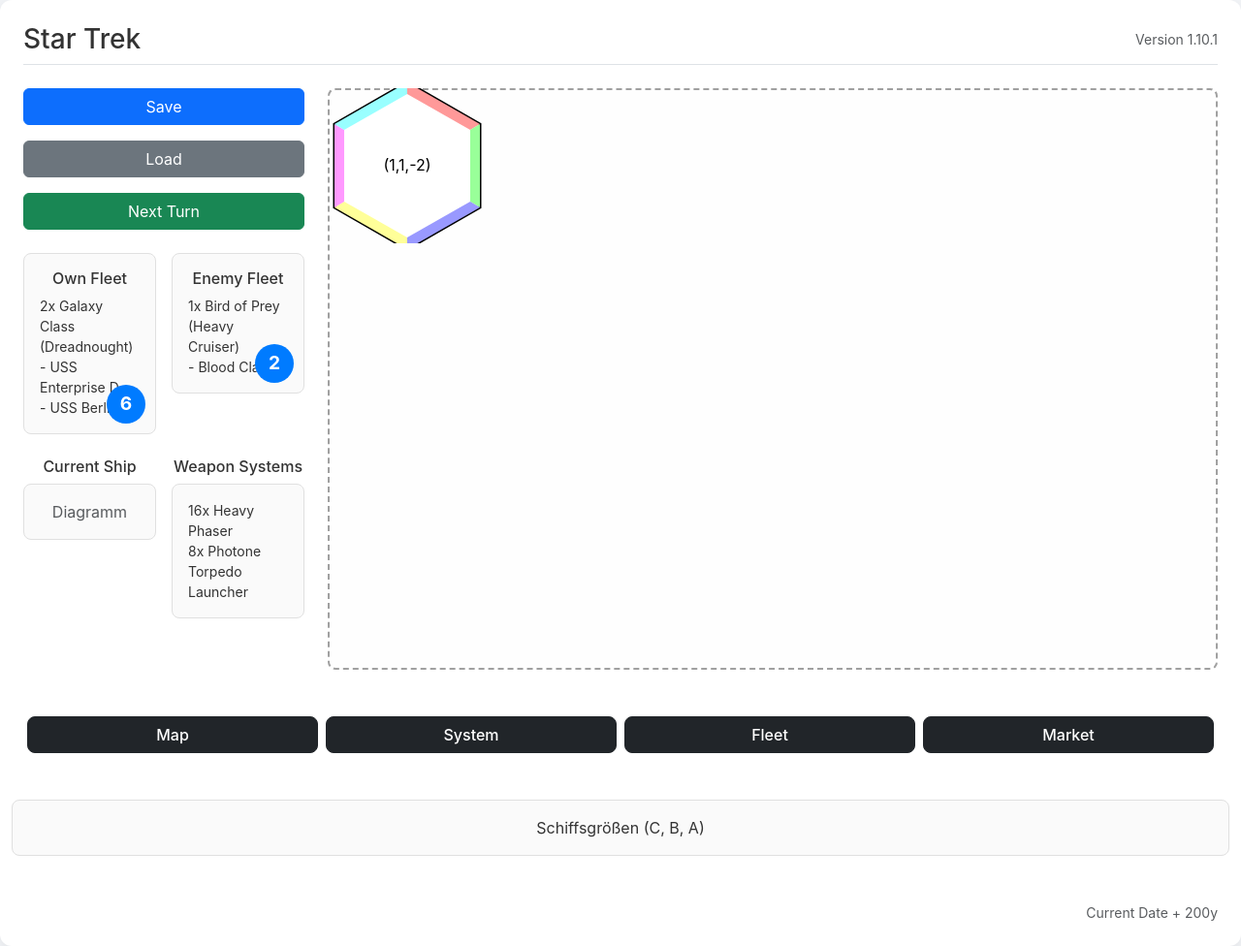
After one commit to Rollo420/star-trek-clone, a Django app: page /karte/map/ in a window 1280 px wide. The commit adds this page. Shown: the whole page at 97% size. Run offline with Django 5.2, Linux system fonts and the light colour scheme; tables that the repository leaves empty hold one stand-in row (values such as "Sample post"); some libraries are stand-ins or nearby versions.

Commit message:
`Added hexagonal map generation and display functionality`

```diff
--- a/app/karte/static/app.css
+++ b/app/karte/static/app.css
@@ -67,3 +67,9 @@ body {
     right: 10px;
     /* Positioniert den Kreis 10px vom rechten Rand */
 }
+
+.hex-cell {
+    fill: #f0f0f0;
+    stroke: #ccc;
+    stroke-width: 1;
+}
--- /dev/null
+++ b/app/karte/static/js/map-logic.js
@@ -0,0 +1,34 @@
+document.addEventListener('DOMContentLoaded', () => {
+    // Variable, die das aktuell ausgewählte Sechseck speichert
+    let selectedHex = null;
+
+    // Wähle alle interaktiven Sechsecke aus
+    const hexes = document.querySelectorAll('.hex-interactive');
+
+    // Definiere die Farbe für die Auswahl
+    const selectionColor = '#00ff00'; // Hellgrün
+
+    hexes.forEach(hex => {
+        hex.addEventListener('click', () => {
+            // Wenn bereits ein Sechseck ausgewählt ist, setze seine Farben zurück
+            if (selectedHex) {
+                // Finde alle Segmente des vorherigen Sechsecks
+                const oldSides = selectedHex.querySelectorAll('.side');
+                oldSides.forEach(side => {
+                    // Setze die Füllfarbe auf den ursprünglichen Wert aus data-color
+                    side.style.fill = side.dataset.color;
+                });
+            }
+
+            // Setze das neue Sechseck als ausgewählt
+            selectedHex = hex;
+
+            // Finde alle Segmente des neuen Sechsecks
+            const newSides = selectedHex.querySelectorAll('.side');
+            newSides.forEach(side => {
+                // Setze die Füllfarbe auf die Auswahlfarbe
+                side.style.fill = selectionColor;
+            });
+        });
+    });
+});
--- a/app/karte/templates/karte/base.html
+++ b/app/karte/templates/karte/base.html
@@ -91,10 +91,13 @@
         </div>
 
         <!-- Hauptbereich: Map und Details -->
-        <div class="col-12 col-md-9 d-flex flex-column">
-            <!-- Map/Grafik-Bereich -->
-            <div class="wireframe-outline mb-4">
-                Hauptkarte / Grafik
+
+            <div class="col-12 col-md-9 d-flex flex-column">
+                <div class="wireframe-outline mb-4">
+                    {% block map %}
+                        Hauptkarte / Grafik
+                    {% endblock %}
+                </div>
             </div>
 
             <!-- Navigations-Tabs/Buttons -->
--- /dev/null
+++ b/app/karte/templates/karte/hexagon.html
@@ -0,0 +1,12 @@
+<g class="hex-group hex-interactive" transform="translate({{ hex.x }}, {{ hex.y }})">
+    <polygon class="border"
+        points="0,-86 75,-43 75,43 0,86 -75,43 -75,-43"
+        stroke="black" stroke-width="3" fill="white"/>
+    <polygon class="side" data-color="{{ hex.colors.0 }}" points="0,-86 75,-43 65,-37 0,-74" fill="{{ hex.colors.0 }}"/>
+    <polygon class="side" data-color="{{ hex.colors.1 }}" points="75,-43 75,43 65,37 65,-37" fill="{{ hex.colors.1 }}"/>
+    <polygon class="side" data-color="{{ hex.colors.2 }}" points="75,43 0,86 0,74 65,37" fill="{{ hex.colors.2 }}"/>
+    <polygon class="side" data-color="{{ hex.colors.3 }}" points="0,86 -75,43 -65,37 0,74" fill="{{ hex.colors.3 }}"/>
+    <polygon class="side" data-color="{{ hex.colors.4 }}" points="-75,43 -75,-43 -65,-37 -65,37" fill="{{ hex.colors.4 }}"/>
+    <polygon class="side" data-color="{{ hex.colors.5 }}" points="-75,-43 0,-86 0,-74 -65,-37" fill="{{ hex.colors.5 }}"/>
+    <text x="0" y="5" text-anchor="middle" font-size="16">{{ hex.label }}</text>
+</g>
--- /dev/null
+++ b/app/karte/templates/karte/map.html
@@ -0,0 +1,21 @@
+{% extends "karte/base.html" %}
+{% load static %}
+
+{% block map %}
+<div id="hex-map-scroll" style="overflow:auto; width:100%; height:600px;">
+    <svg id="hex-map" style="width:{{ grid_width }}px; height:{{ grid_height }}px;" viewBox="0 0 {{ grid_width }} {{ grid_height }}">
+        {% for hex in hexagons %}
+            {% include "karte/hexagon.html" with hex=hex %}
+        {% endfor %}
+    </svg>
+</div>
+<script src="{% static 'js/map-logic.js' %}"></script>
+<script>
+// Scroll zur Mitte des Gitters
+const scrollDiv = document.getElementById('hex-map-scroll');
+if (scrollDiv) {
+    scrollDiv.scrollLeft = (scrollDiv.scrollWidth - scrollDiv.clientWidth) / 2;
+    scrollDiv.scrollTop = (scrollDiv.scrollHeight - scrollDiv.clientHeight) / 2;
+}
+</script>
+{% endblock %}
--- a/app/karte/urls.py
+++ b/app/karte/urls.py
@@ -4,4 +4,8 @@ from . import views
 app_name = 'karte'
 urlpatterns = [
     path('', views.index, name='index'),
+    path('map/', views.map_view, name='map'),
+
+
+    path('fetch_map_model/', views.fetch_map_model, name='fetch_map_model'),
 ]
--- a/app/karte/views.py
+++ b/app/karte/views.py
@@ -1,5 +1,135 @@
 from django.shortcuts import render
+from .models import cls_galaxy, cls_sektor
+import math
 
-# Create your views here.
+# Die Koordinate der Mitte des Gitters, um es zu zentrieren
+GRID_CENTER_Q = 0
+GRID_CENTER_R = 0
+
+
+
 def index(request):
     return render(request, 'karte/base.html')
+
+def generate_axial_hex_map(rows, cols, hex_size, gap_px=0):
+    """
+    Erstellt eine Liste von Hexagon-Daten basierend auf axialen Koordinaten.
+    `hex_size` ist der Radius des Sechsecks.
+    `gap_px` ist der zusätzliche Abstand in Pixeln zwischen den Hexagonen.
+    """
+    hexagons = []
+
+    # Der Offset zur Zentrierung des Gitters
+    col_offset = cols // 2
+    row_offset = rows // 2
+
+    # Skalierungsfaktor für die Koordinaten
+    scale = hex_size + gap_px
+
+    counter = 1
+    for r in range(rows):
+        for q in range(cols):
+            current_q = q - col_offset
+            current_r = r - row_offset
+
+            s = -current_q - current_r
+
+            # Korrekte Berechnung der Pixelkoordinaten mit Abstand
+            x = scale * (math.sqrt(3) * current_q + math.sqrt(3)/2 * current_r)
+            y = scale * (3/2 * current_r)
+
+            hexagons.append({
+                "id": counter,
+                "label": f"({current_q}, {current_r}, {s})",
+                "x": x,
+                "y": y,
+                "colors": ["#ff9999", "#99ff99", "#9999ff", "#ffff99", "#ff99ff", "#99ffff"]
+            })
+            counter += 1
+
+    return hexagons
+
+#def map_view(request):
+#    rows = cls_galaxy.m_sizey
+#    cols = cls_galaxy.m_sizex
+#    hex_size = 80
+#    gap = 8 # Der gewünschte Abstand von 5px
+#
+#    hexagons = generate_axial_hex_map(rows, cols, hex_size, gap_px=gap)
+#
+#    # Berechne die Größe des SVG-Containers basierend auf dem neuen Abstand
+#    grid_width = (cols * (hex_size + gap) * math.sqrt(3)) + ((hex_size + gap) * math.sqrt(3) / 2)
+#    grid_height = (rows * (hex_size + gap) * 1.5) + ((hex_size + gap) / 2)
+#
+#    return render(request, "karte/map.html", {
+#        "hexagons": hexagons,
+#        "grid_width": grid_width,
+#        "grid_height": grid_height,
+#    })
+
+def load_hex_map_rect_from_db(hex_size, gap_px=0):
+    hexagons = []
+    scale = hex_size + gap_px
+
+    min_x, min_y = float("inf"), float("inf")
+    max_x, max_y = float("-inf"), float("-inf")
+
+    for sektor in cls_sektor.objects.all():
+        col = sektor.m_x
+        row = sektor.m_y
+
+        # Odd-r layout (jeder ungerade row verschiebt sich nach rechts)
+        x = scale * math.sqrt(3) * (col + 0.5 * (row % 2))
+        y = scale * 3/2 * row
+
+        # Cube coords nur für Anzeige
+        q = col
+        r = row
+        s = -q - r
+
+        # Bounding Box
+        min_x, max_x = min(min_x, x), max(max_x, x)
+        min_y, max_y = min(min_y, y), max(max_y, y)
+
+        hexagons.append({
+            "id": sektor.id,
+            "label": f"({q},{r},{s})",
+            "x": x,
+            "y": y,
+            "colors": ["#ff9999", "#99ff99", "#9999ff",
+                       "#ffff99", "#ff99ff", "#99ffff"]
+        })
+
+    # SVG Größe exakt passend
+    grid_width = (max_x - min_x) + 2 * hex_size
+    grid_height = (max_y - min_y) + 2 * hex_size
+
+    # Alles ins positive verschieben
+    for hex in hexagons:
+        hex["x"] = hex["x"] - min_x + hex_size
+        hex["y"] = hex["y"] - min_y + hex_size
+
+    return hexagons, grid_width, grid_height
+
+def map_view(request):
+    hex_size = 80
+    gap = 8
+
+    hexagons, grid_width, grid_height = load_hex_map_rect_from_db(hex_size, gap_px=gap)
+
+    return render(request, "karte/map.html", {
+        "hexagons": hexagons,
+        "grid_width": grid_width,
+        "grid_height": grid_height,
+    })
+
+
+def fetch_map_model(request):
+    all_sektors = cls_sektor.objects.all()
+
+    print("Starte die Ausgabe der Sektoren:")
+    for sektor in all_sektors:
+        print(f"Sektor ID: {sektor.id}, Position: ({sektor.m_x}, {sektor.m_y})")
+
+    # ... Rest des Codes
+    return render(request, "karte/map.html")
```
